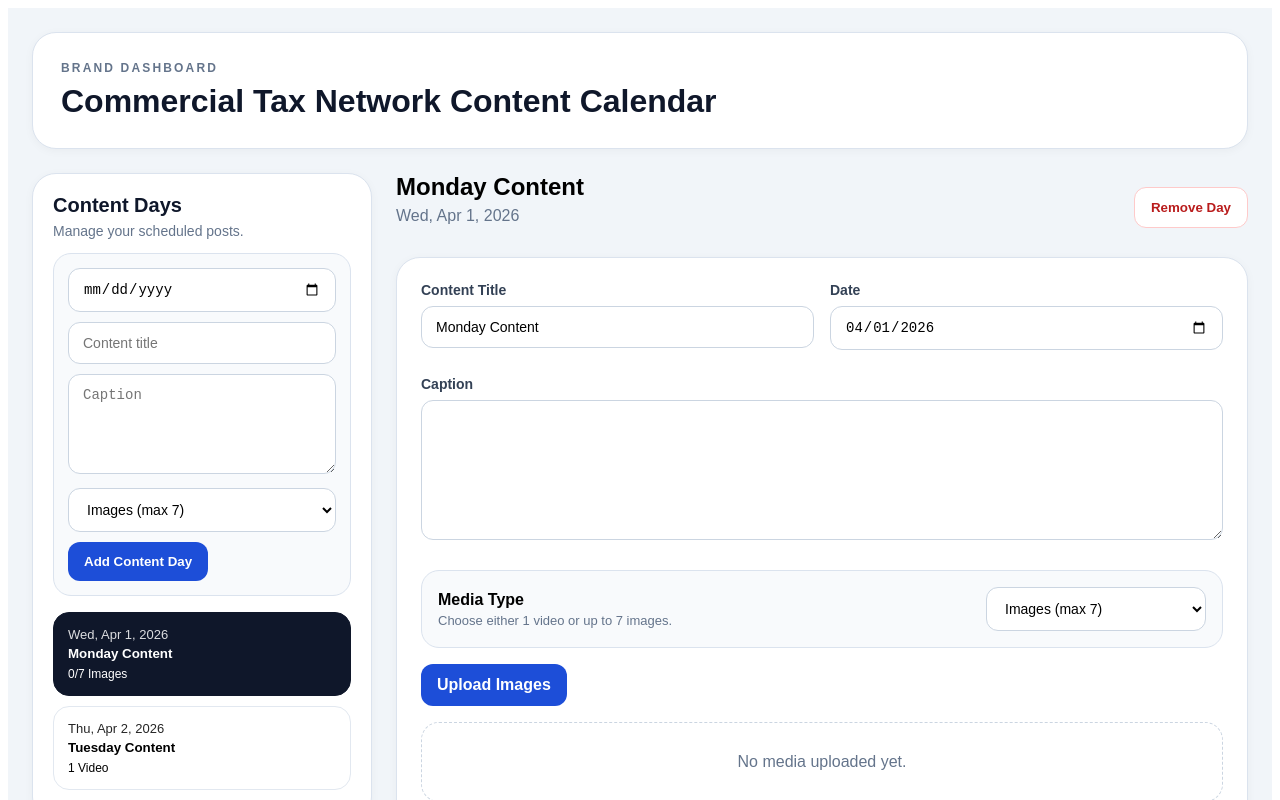
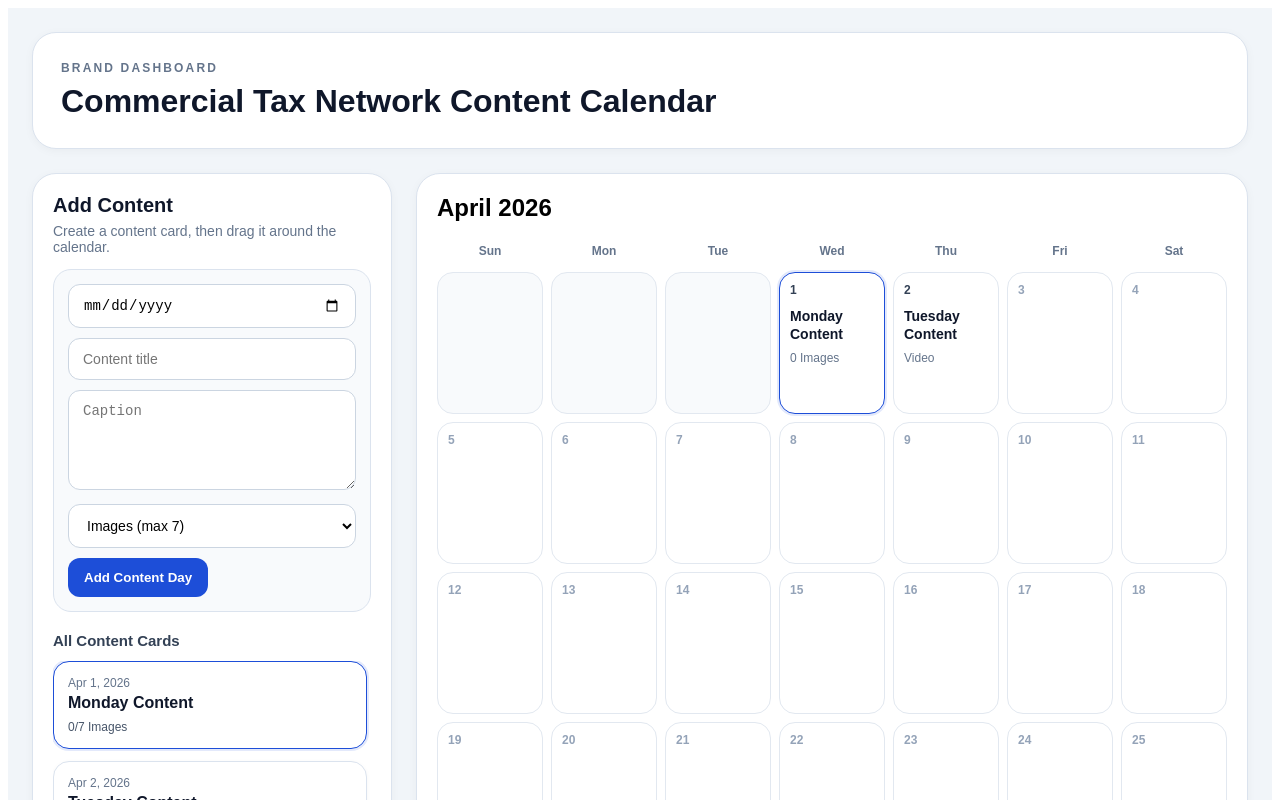
Before and after one commit to exbait08/ctn-content-dashboard, a Next.js app: page / in a window 1280 px wide. Shown: the top 800 px of the page. Built offline with nearby package versions, Linux system fonts and the light colour scheme.

Commit message:
Update index.js

```diff
--- a/pages/index.js
+++ b/pages/index.js
@@ -1,10 +1,25 @@
 import { useEffect, useMemo, useState } from "react";
+import {
+  DndContext,
+  DragOverlay,
+  PointerSensor,
+  closestCenter,
+  useSensor,
+  useSensors,
+} from "@dnd-kit/core";
+import {
+  SortableContext,
+  rectSortingStrategy,
+  useSortable,
+  arrayMove,
+} from "@dnd-kit/sortable";
+import { CSS } from "@dnd-kit/utilities";
 
 const STORAGE_KEY = "ctn-content-calendar-days";
 
 const defaultDays = [
   {
-    id: 1,
+    id: "1",
     date: "2026-04-01",
     title: "Monday Content",
     caption: "",
@@ -12,7 +27,7 @@ const defaultDays = [
     media: [],
   },
   {
-    id: 2,
+    id: "2",
     date: "2026-04-02",
     title: "Tuesday Content",
     caption: "",
@@ -25,11 +40,105 @@ function formatDate(dateStr) {
   const date = new Date(dateStr);
   if (Number.isNaN(date.getTime())) return dateStr;
   return date.toLocaleDateString("en-US", {
-    weekday: "short",
     month: "short",
     day: "numeric",
     year: "numeric",
   });
+}
+
+function monthLabel(date) {
+  return date.toLocaleDateString("en-US", {
+    month: "long",
+    year: "numeric",
+  });
+}
+
+function buildMonthGrid(days) {
+  const dates = days.map((d) => new Date(d.date)).filter((d) => !Number.isNaN(d.getTime()));
+  const baseDate = dates.length ? new Date(dates[0]) : new Date();
+
+  const year = baseDate.getFullYear();
+  const month = baseDate.getMonth();
+
+  const firstDay = new Date(year, month, 1);
+  const lastDay = new Date(year, month + 1, 0);
+
+  const startWeekday = firstDay.getDay();
+  const totalDays = lastDay.getDate();
+
+  const cells = [];
+
+  for (let i = 0; i < startWeekday; i++) {
+    cells.push({ type: "empty", id: `empty-start-${i}` });
+  }
+
+  for (let dayNum = 1; dayNum <= totalDays; dayNum++) {
+    const iso = new Date(year, month, dayNum).toISOString().split("T")[0];
+    const entry = days.find((d) => d.date === iso);
+
+    if (entry) {
+      cells.push({ type: "content", id: entry.id, item: entry });
+    } else {
+      cells.push({
+        type: "empty-day",
+        id: `empty-${iso}`,
+        date: iso,
+      });
+    }
+  }
+
+  while (cells.length % 7 !== 0) {
+    cells.push({ type: "empty", id: `empty-end-${cells.length}` });
+  }
+
+  return {
+    label: monthLabel(firstDay),
+    cells,
+  };
+}
+
+function SortableDayCard({ item, isSelected, onSelect }) {
+  const {
+    attributes,
+    listeners,
+    setNodeRef,
+    transform,
+    transition,
+    isDragging,
+  } = useSortable({ id: item.id });
+
+  const style = {
+    transform: CSS.Transform.toString(transform),
+    transition,
+    opacity: isDragging ? 0.4 : 1,
+    cursor: "grab",
+    ...styles.dayCard,
+    ...(isSelected ? styles.dayCardSelected : {}),
+  };
+
+  return (
+    <div ref={setNodeRef} style={style} {...attributes} {...listeners} onClick={() => onSelect(item.id)}>
+      <div style={styles.dayCardDate}>{formatDate(item.date)}</div>
+      <div style={styles.dayCardTitle}>{item.title}</div>
+      <div style={styles.dayCardMeta}>
+        {item.mediaType === "video" ? "1 Video" : `${item.media.length}/7 Images`}
+      </div>
+    </div>
+  );
+}
+
+function OverlayCard({ item }) {
+  if (!item) return null;
+
+  return (
+    <div style={{ ...styles.dayCard, ...styles.overlayCard }}>
+      <div style={styles.dayCardDate}>{formatDate(item.date)}</div>
+      <div style={styles.dayCardTitle}>{item.title}</div>
+      <div style={styles.dayCardMeta}>
+        {item.mediaType === "video" ? "1 Video" : `${item.media.length}/7 Images`}
+      </div>
+    </div>
+  );
 }
 
 export default function Home() {
@@ -44,6 +153,7 @@ export default function Home() {
   });
 
   const [selectedId, setSelectedId] = useState(defaultDays[0]?.id || null);
+  const [activeId, setActiveId] = useState(null);
   const [newDay, setNewDay] = useState({
     date: "",
     title: "",
@@ -66,9 +176,19 @@ export default function Home() {
     if (!exists) setSelectedId(days[0].id);
   }, [days, selectedId]);
 
+  const sensors = useSensors(useSensor(PointerSensor, { activationConstraint: { distance: 8 } }));
+
   const selectedDay = useMemo(() => {
     return days.find((day) => day.id === selectedId) || null;
   }, [days, selectedId]);
+
+  const activeDay = useMemo(() => {
+    return days.find((day) => day.id === activeId) || null;
+  }, [days, activeId]);
+
+  const monthGrid = useMemo(() => buildMonthGrid(days), [days]);
+
+  const sortedIds = useMemo(() => days.map((d) => d.id), [days]);
 
   const updateDay = (id, patch) => {
     setDays((prev) => prev.map((day) => (day.id === id ? { ...day, ...patch } : day)));
@@ -82,7 +202,7 @@ export default function Home() {
     if (!newDay.date || !newDay.title.trim()) return;
 
     const created = {
-      id: Date.now(),
+      id: String(Date.now()),
       date: newDay.date,
       title: newDay.title.trim(),
       caption: newDay.caption,
@@ -140,6 +260,30 @@ export default function Home() {
     updateDay(dayId, { mediaType: nextType, media: [] });
   };
 
+  const handleDragStart = (event) => {
+    setActiveId(event.active.id);
+  };
+
+  const handleDragEnd = (event) => {
+    const { active, over } = event;
+    setActiveId(null);
+
+    if (!over || active.id === over.id) return;
+
+    setDays((prev) => {
+      const oldIndex = prev.findIndex((item) => item.id === active.id);
+      const newIndex = prev.findIndex((item) => item.id === over.id);
+
+      if (oldIndex === -1 || newIndex === -1) return prev;
+
+      return arrayMove(prev, oldIndex, newIndex);
+    });
+  };
+
+  const handleDragCancel = () => {
+    setActiveId(null);
+  };
+
   return (
     <div style={styles.page}>
       <div style={styles.container}>
@@ -153,8 +297,8 @@ export default function Home() {
         <div style={styles.grid}>
           <div style={styles.sidebar}>
             <div style={styles.sectionTop}>
-              <h2 style={styles.sectionTitle}>Content Days</h2>
-              <p style={styles.sectionText}>Manage your scheduled posts.</p>
+              <h2 style={styles.sectionTitle}>Add Content</h2>
+              <p style={styles.sectionText}>Create a content card, then drag it around the calendar.</p>
             </div>
 
             <div style={styles.addBox}>
@@ -164,7 +308,6 @@ export default function Home() {
                 onChange={(e) => setNewDay((prev) => ({ ...prev, date: e.target.value }))}
                 style={styles.input}
               />
-
               <input
                 type="text"
                 placeholder="Content title"
@@ -172,14 +315,12 @@ export default function Home() {
                 onChange={(e) => setNewDay((prev) => ({ ...prev, title: e.target.value }))}
                 style={styles.input}
               />
-
               <textarea
                 placeholder="Caption"
                 value={newDay.caption}
                 onChange={(e) => setNewDay((prev) => ({ ...prev, caption: e.target.value }))}
                 style={styles.textarea}
               />
-
               <select
                 value={newDay.mediaType}
                 onChange={(e) => setNewDay((prev) => ({ ...prev, mediaType: e.target.value }))}
@@ -188,35 +329,91 @@ export default function Home() {
                 <option value="images">Images (max 7)</option>
                 <option value="video">Video (1)</option>
               </select>
-
-              <button onClick={addDay} style={styles.primaryBtn}>
-                Add Content Day
-              </button>
+              <button onClick={addDay} style={styles.primaryBtn}>Add Content Day</button>
             </div>
 
-            <div style={{ marginTop: 16 }}>
-              {days.map((day) => (
-                <button
-                  key={day.id}
-                  onClick={() => setSelectedId(day.id)}
-                  style={{
-                    ...styles.dayBtn,
-                    ...(selectedId === day.id ? styles.dayBtnActive : {}),
-                  }}
+            <div style={{ marginTop: 20 }}>
+              <h3 style={styles.miniTitle}>All Content Cards</h3>
+              <DndContext
+                sensors={sensors}
+                collisionDetection={closestCenter}
+                onDragStart={handleDragStart}
+                onDragEnd={handleDragEnd}
+                onDragCancel={handleDragCancel}
               >
-                  <div style={{ fontSize: 13, opacity: 0.85 }}>{formatDate(day.date)}</div>
-                  <div style={{ fontWeight: 700, marginTop: 4 }}>{day.title}</div>
-                  <div style={{ fontSize: 12, marginTop: 6 }}>
-                    {day.mediaType === "video" ? "1 Video" : `${day.media.length}/7 Images`}
+                <SortableContext items={sortedIds} strategy={rectSortingStrategy}>
+                  <div style={styles.cardList}>
+                    {days.map((item) => (
+                      <SortableDayCard
+                        key={item.id}
+                        item={item}
+                        isSelected={selectedId === item.id}
+                        onSelect={setSelectedId}
+                      />
+                    ))}
                   </div>
-                </button>
-              ))}
+                </SortableContext>
+
+                <DragOverlay>
+                  <OverlayCard item={activeDay} />
+                </DragOverlay>
+              </DndContext>
             </div>
           </div>
 
           <div style={styles.main}>
+            <div style={styles.calendarCard}>
+              <div style={styles.calendarTop}>
+                <h2 style={{ margin: 0 }}>{monthGrid.label}</h2>
+              </div>
+
+              <div style={styles.weekHeader}>
+                {["Sun", "Mon", "Tue", "Wed", "Thu", "Fri", "Sat"].map((day) => (
+                  <div key={day} style={styles.weekHeaderCell}>{day}</div>
+                ))}
+              </div>
+
+              <div style={styles.calendarGrid}>
+                {monthGrid.cells.map((cell) => {
+                  if (cell.type === "empty") {
+                    return <div key={cell.id} style={{ ...styles.calendarCell, background: "#f8fafc" }} />;
+                  }
+
+                  if (cell.type === "empty-day") {
+                    return (
+                      <div key={cell.id} style={styles.calendarCell}>
+                        <div style={styles.calendarDateMuted}>
+                          {new Date(cell.date).getDate()}
+                        </div>
+                      </div>
+                    );
+                  }
+
+                  const item = cell.item;
+                  const isSelected = selectedId === item.id;
+
+                  return (
+                    <div
+                      key={cell.id}
+                      style={{
+                        ...styles.calendarCell,
+                        ...(isSelected ? styles.calendarCellSelected : {}),
+                      }}
+                      onClick={() => setSelectedId(item.id)}
+                    >
+                      <div style={styles.calendarDate}>{new Date(item.date).getDate()}</div>
+                      <div style={styles.calendarContentTitle}>{item.title}</div>
+                      <div style={styles.calendarContentMeta}>
+                        {item.mediaType === "video" ? "Video" : `${item.media.length} Images`}
+                      </div>
+                    </div>
+                  );
+                })}
+              </div>
+            </div>
+
             {selectedDay ? (
-              <>
+              <div style={{ ...styles.card, marginTop: 20 }}>
                 <div style={styles.mainTop}>
                   <div>
                     <h2 style={{ margin: 0 }}>{selectedDay.title}</h2>
@@ -224,25 +421,18 @@ export default function Home() {
                       {formatDate(selectedDay.date)}
                     </p>
                   </div>
-
-                  <button
-                    onClick={() => removeDay(selectedDay.id)}
-                    style={styles.dangerBtn}
-                  >
+                  <button onClick={() => removeDay(selectedDay.id)} style={styles.dangerBtn}>
                     Remove Day
                   </button>
                 </div>
 
-                <div style={styles.card}>
                 <div style={styles.formRow}>
                   <div style={styles.field}>
                     <label style={styles.label}>Content Title</label>
                     <input
                       type="text"
                       value={selectedDay.title}
-                        onChange={(e) =>
-                          updateDay(selectedDay.id, { title: e.target.value })
-                        }
+                      onChange={(e) => updateDay(selectedDay.id, { title: e.target.value })}
                       style={styles.input}
                     />
                   </div>
@@ -252,9 +442,7 @@ export default function Home() {
                     <input
                       type="date"
                       value={selectedDay.date}
-                        onChange={(e) =>
-                          updateDay(selectedDay.id, { date: e.target.value })
-                        }
+                      onChange={(e) => updateDay(selectedDay.id, { date: e.target.value })}
                       style={styles.input}
                     />
                   </div>
@@ -264,9 +452,7 @@ export default function Home() {
                   <label style={styles.label}>Caption</label>
                   <textarea
                     value={selectedDay.caption}
-                      onChange={(e) =>
-                        updateDay(selectedDay.id, { caption: e.target.value })
-                      }
+                    onChange={(e) => updateDay(selectedDay.id, { caption: e.target.value })}
                     style={{ ...styles.textarea, minHeight: 140 }}
                   />
                 </div>
@@ -281,9 +467,7 @@ export default function Home() {
 
                   <select
                     value={selectedDay.mediaType}
-                      onChange={(e) =>
-                        switchMediaType(selectedDay.id, e.target.value)
-                      }
+                    onChange={(e) => switchMediaType(selectedDay.id, e.target.value)}
                     style={{ ...styles.input, maxWidth: 220, marginBottom: 0 }}
                   >
                     <option value="images">Images (max 7)</option>
@@ -332,9 +516,8 @@ export default function Home() {
                   </div>
                 )}
               </div>
-              </>
             ) : (
-              <div style={styles.emptyBox}>Select or add a content day.</div>
+              <div style={{ ...styles.emptyBox, marginTop: 20 }}>Select or add a content day.</div>
             )}
           </div>
         </div>
@@ -351,7 +534,7 @@ const styles = {
     fontFamily: "Arial, sans-serif",
   },
   container: {
-    maxWidth: "1400px",
+    maxWidth: "1440px",
     margin: "0 auto",
   },
   header: {
@@ -359,11 +542,6 @@ const styles = {
     border: "1px solid #dbe3ee",
     borderRadius: "24px",
     padding: "28px",
-    display: "flex",
-    justifyContent: "space-between",
-    alignItems: "center",
-    gap: "20px",
-    flexWrap: "wrap",
     boxShadow: "0 2px 10px rgba(0,0,0,0.04)",
     marginBottom: "24px",
   },
@@ -381,7 +559,7 @@ const styles = {
   },
   grid: {
     display: "grid",
-    gridTemplateColumns: "340px 1fr",
+    gridTemplateColumns: "360px 1fr",
     gap: "24px",
   },
   sidebar: {
@@ -465,20 +643,106 @@ const styles = {
     cursor: "pointer",
     fontSize: "12px",
   },
-  dayBtn: {
-    width: "100%",
-    textAlign: "left",
+  miniTitle: {
+    margin: "0 0 12px 0",
+    fontSize: "15px",
+    color: "#334155",
+  },
+  cardList: {
+    display: "grid",
+    gap: "12px",
+    maxHeight: "520px",
+    overflowY: "auto",
+    paddingRight: "4px",
+  },
+  dayCard: {
+    background: "#fff",
+    border: "1px solid #dbe3ee",
+    borderRadius: "16px",
     padding: "14px",
+    boxShadow: "0 1px 4px rgba(0,0,0,0.04)",
+  },
+  dayCardSelected: {
+    border: "1px solid #1d4ed8",
+    boxShadow: "0 0 0 2px rgba(29,78,216,0.12)",
+  },
+  overlayCard: {
+    boxShadow: "0 16px 40px rgba(0,0,0,0.18)",
+  },
+  dayCardDate: {
+    fontSize: "12px",
+    color: "#64748b",
+  },
+  dayCardTitle: {
+    fontWeight: 700,
+    color: "#0f172a",
+    marginTop: "4px",
+  },
+  dayCardMeta: {
+    fontSize: "12px",
+    color: "#475569",
+    marginTop: "8px",
+  },
+  calendarCard: {
+    background: "#ffffff",
+    border: "1px solid #dbe3ee",
+    borderRadius: "24px",
+    padding: "20px",
+    boxShadow: "0 2px 10px rgba(0,0,0,0.04)",
+  },
+  calendarTop: {
+    marginBottom: "16px",
+  },
+  weekHeader: {
+    display: "grid",
+    gridTemplateColumns: "repeat(7, 1fr)",
+    gap: "8px",
+    marginBottom: "8px",
+  },
+  weekHeaderCell: {
+    textAlign: "center",
+    fontSize: "12px",
+    color: "#64748b",
+    fontWeight: 700,
+    padding: "6px 0",
+  },
+  calendarGrid: {
+    display: "grid",
+    gridTemplateColumns: "repeat(7, 1fr)",
+    gap: "8px",
+  },
+  calendarCell: {
+    minHeight: "120px",
+    border: "1px solid #e2e8f0",
     borderRadius: "16px",
-    border: "1px solid #e2e8f0",
     background: "#fff",
+    padding: "10px",
+  },
+  calendarCellSelected: {
+    border: "1px solid #1d4ed8",
+    boxShadow: "0 0 0 2px rgba(29,78,216,0.12)",
+  },
+  calendarDate: {
+    fontSize: "12px",
+    fontWeight: 700,
+    color: "#334155",
     marginBottom: "10px",
-    cursor: "pointer",
   },
-  dayBtnActive: {
-    background: "#0f172a",
-    color: "#fff",
-    border: "1px solid #0f172a",
+  calendarDateMuted: {
+    fontSize: "12px",
+    fontWeight: 700,
+    color: "#94a3b8",
+  },
+  calendarContentTitle: {
+    fontSize: "14px",
+    fontWeight: 700,
+    color: "#0f172a",
+    lineHeight: 1.3,
+  },
+  calendarContentMeta: {
+    fontSize: "12px",
+    color: "#64748b",
+    marginTop: "8px",
   },
   mainTop: {
     display: "flex",
```
Lines whose indentation alone changed are shown as unchanged.
